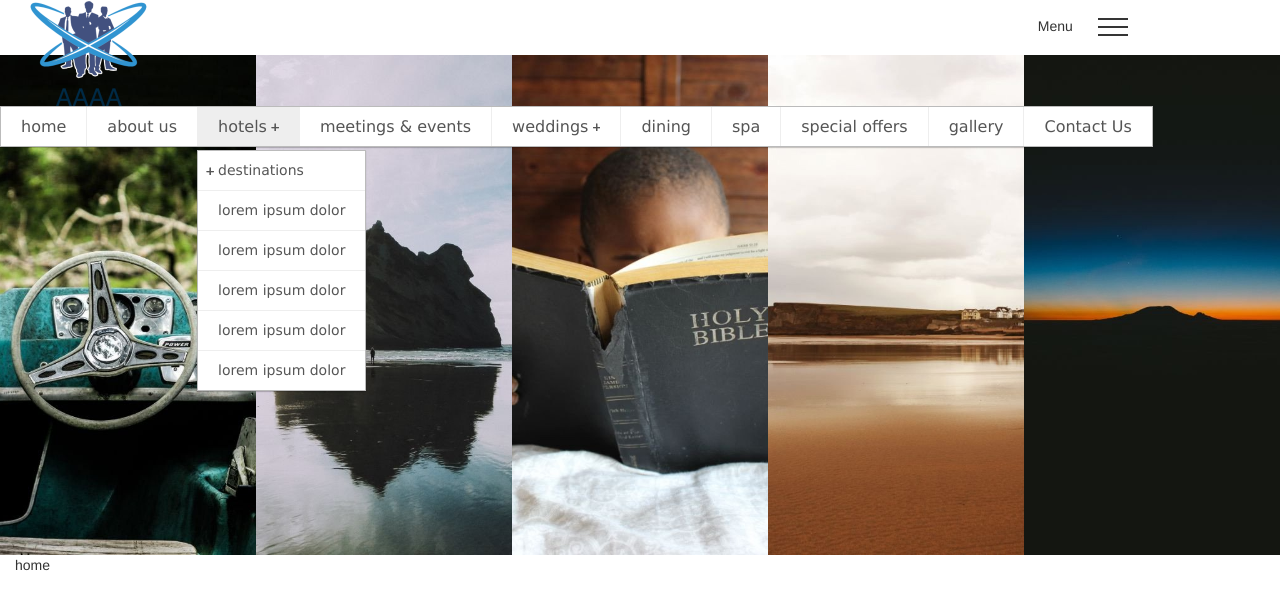
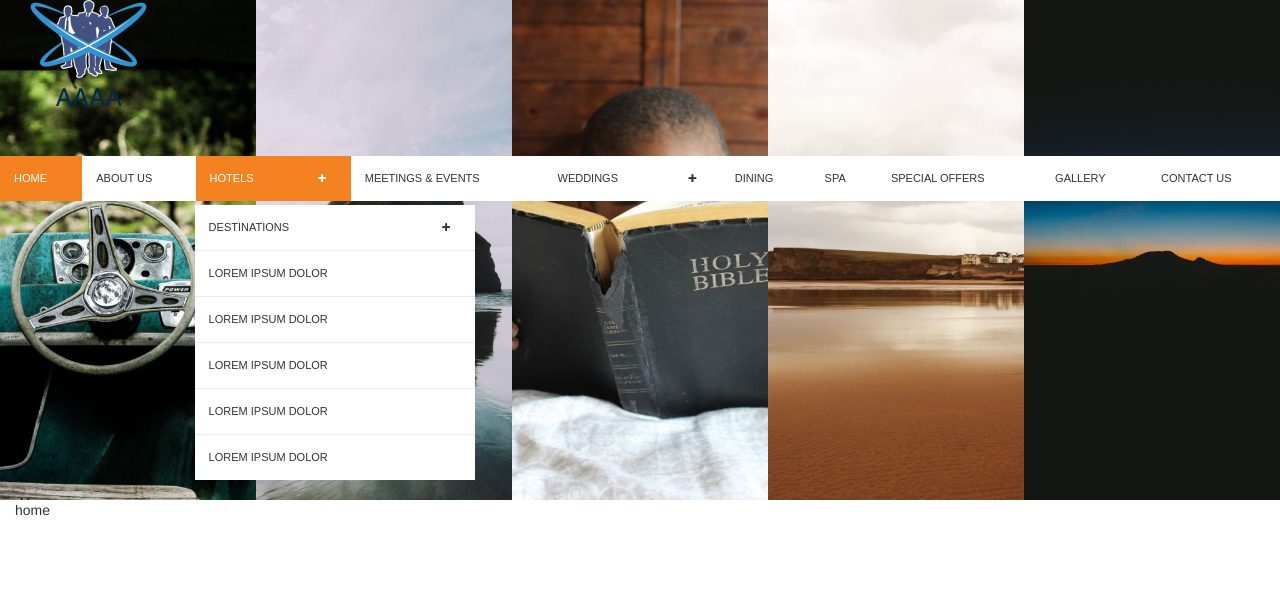
Before and after one commit to willow1149/newsite, a PHP site: page /base-templates/tpl-home.php in a window 1280 px wide, after a click that opens the changed part. Shown: the top 610 px of the page. Run offline with PHP 8.4, Linux system fonts and the light colour scheme.

Commit message:
html home to office

```diff
--- a/html-2/page-includes/inc-header.php
+++ b/html-2/page-includes/inc-header.php
@@ -38,103 +38,30 @@ ob_start("minify_output");
 			top: 0;
 			z-index: 999;
 			max-width: 1600px;
+			width: 100%;
 		}
-		.main-slider-outer{
-			margin-top: 55px;
-		}
-		/* All Mobile Sizes (devices and browser) */
-		@media only screen and (max-width: 767px) {
-			.main-header{
-				width: 100%;
-				font-size: 0;
-			}
-			.menu-toggle{
-				width: 50% !important;
-				right: 0px !important;
-			}
-			.menu-toggle .hamburger{
-				width: 20% !important;
-				right: 10px !important;
-			}
-			.menu-toggle .menu-btn-txt{
-				right: 65px;
-			}
-			.main-header #logo{
-				width: 50%;
-				display: inline-block;
-				height: 55px;
-				background: #3498DB;
-			}
-			.main-header #logo .res-img{
-				height: 40px;
-				width: 99px;
-				margin: 7px auto;
-			}
-			.main-header .main-nav{
-				width: 50%;
-				float: right;
-				height: 55px;
-				border: 0px;
-				background: #1abc9c;
-			}
-			.main-header .main-nav #main-menu{
-				position: fixed;
+		/* main menu */
+		.main-menu-container {
+			display: none;
+			position: absolute;
 			left: 0;
 			right: 0;
-				width: 100%;
-				top: 55px;
+			top: 50px;
+			z-index: 66;
 		}
-			.main-menu-container {
-				display: none;
+		/* body */
+		.body{
+			margin-top: 40px;
 		}
-		}
-		/*Between 1200 and 768 (devices and browsers)*/
-		@media only screen and (min-width: 768px) and (max-width: 991px) {
-			.main-header{
-				width: 100%;
-			}
-			.main-header #logo img{
-				width: 90px;
-				margin: 0 auto;
-			}
-			.main-menu-container {
-				display: none;
-				width: 50%;
-				position: absolute;
-				top: 55px;
-				right: 0;
-			}
-			.menu-toggle{
-				width: 120px !important;
-				height: 55px !important;
-				top: 0 !important;
-				right: 0px !important;
-				background-color: green;
-			}
-			.menu-toggle .hamburger{
-				padding: 14px 0 !important;
-				right: 7px !important;
-				width: 42% !important;
-			}
-			.menu-toggle .cross{
-				position: absolute;
-				height: 74%;
-				width: 50%;
-				padding: 4px 0;
-				right: 8px !important;
-				top: 10px;
-				transform: rotate(45deg);
-			}
-			.menu-toggle .menu-btn-txt{
-				top: 17px !important;
-				left: 20px !important;
-			}
-		}
+		/* sm-simple */
 		.sm {
 			position: relative;
-			z-index: 9999;
+			z-index: 2;
+			float: right;
+			min-width: 290px;
+			width: 100%;
+			font-family: "Arimo", "HelveticaNeue", "Helvetica Neue", Helvetica, Arial, sans-serif;
 		}
-
 		.sm,
 		.sm ul,
 		.sm li {
@@ -147,41 +74,26 @@ ob_start("minify_output");
 			text-align: left;
 			-webkit-tap-highlight-color: rgba(0, 0, 0, 0);
 		}
-
 		.sm-rtl,
 		.sm-rtl ul,
 		.sm-rtl li {
 			direction: rtl;
 			text-align: right;
 		}
-
-		.sm>li>h1,
-		.sm>li>h2,
-		.sm>li>h3,
-		.sm>li>h4,
-		.sm>li>h5,
-		.sm>li>h6 {
-			margin: 0;
-			padding: 0;
-		}
-
 		.sm ul {
 			display: none;
 		}
-
 		.sm li,
 		.sm a {
 			position: relative;
 		}
-
 		.sm a {
 			display: block;
+			.transition(all .3s);
 		}
-
 		.sm a.disabled {
 			cursor: not-allowed;
 		}
-
 		.sm:after {
 			content: "\00a0";
 			display: block;
@@ -191,7 +103,6 @@ ob_start("minify_output");
 			visibility: hidden;
 			overflow: hidden;
 		}
-
 		.sm,
 		.sm *,
 		.sm *:before,
@@ -200,137 +111,56 @@ ob_start("minify_output");
 			-webkit-box-sizing: border-box;
 			box-sizing: border-box;
 		}
-		/* hamburger menu */
-		.menu-toggle {
-			width: 100px;
-			height: 38px;
-			margin: 0;
-			position: absolute;
-			cursor: pointer;
-			right: 15px;
-			top: 8px;
+		/* -------------- */
+		.sm-simple {
+			background: white;
 		}
-
-		.menu-toggle .menu-btn-txt{
-			font-size: 14px;
-			position: absolute;
-			top: 8px;
-		}
-
-		.menu-toggle * {
-			/*transition: 0.25s ease-in-out;*/
-			box-sizing: border-box;
-		}
-		.menu-toggle span {
-			display: block;
-			background: #353535;
-		}
-		.menu-toggle .hamburger {
-			position: absolute;
-			height: 100%;
-			width: 50%;
-			padding: 4px 0;
-			right: 0
-		}
-		.menu-toggle .hamburger span {
-			width: 30px;
-			height: 2px;
-			position: relative;
-			top: 0;
-			left: 0;
-			margin: 6px 10px;
-		}
-		/*.menu-toggle .hamburger span:nth-child(1) {
-			transition-delay: .5s;
-		}
-		.menu-toggle .hamburger span:nth-child(2) {
-			transition-delay: .625s;
-		}
-		.menu-toggle .hamburger span:nth-child(3) {
-			transition-delay: .75s;
-		}*/
-		.menu-toggle .cross {
-			position: absolute;
-			height: 100%;
-			width: 50%;
-			padding: 4px 0;
-			right: 0;
-			transform: rotate(45deg);
-		}
-		.menu-toggle .cross span:nth-child(1) {
-			height: 0%;
-			width: 2px;
-			position: absolute;
-			top: 4px;
-			left: 24px;
-			/*transition-delay: 0s;*/
-		}
-		.menu-toggle .cross span:nth-child(2) {
-			width: 0%;
-			height: 2px;
-			position: absolute;
-			left: 10px;
-			top: 18px;
-			/*transition-delay: .25s;*/
-		}
-		.menu-toggle.open .hamburger span {
-			width: 0%;
-		}
-		/*.menu-toggle.open .hamburger span:nth-child(1) {
-			transition-delay: 0s;
-		}
-		.menu-toggle.open .hamburger span:nth-child(2) {
-			transition-delay: .125s;
-		}
-		.menu-toggle.open .hamburger span:nth-child(3) {
-			transition-delay: .25s;
-		}*/
-		.menu-toggle.open .cross span:nth-child(1) {
-			height: 30px;
-			/*transition-delay: .625s;*/
-		}
-		.menu-toggle.open .cross span:nth-child(2) {
-			width: 30px;
-			/*transition-delay: .375s;*/
-		}
-		.sm-simple {
-			border: 1px solid #bbbbbb;
-			background: white;
-			-webkit-box-shadow: 0 1px 1px rgba(0, 0, 0, 0.2);
-			-moz-box-shadow: 0 1px 1px rgba(0, 0, 0, 0.2);
-			box-shadow: 0 1px 1px rgba(0, 0, 0, 0.2);
-		}
-		.sm-simple a, .sm-simple a:hover, .sm-simple a:focus, .sm-simple a:active {
-			padding: 13px 20px;
-			/* make room for the toggle button (sub indicator) */
-			padding-right: 58px;
-			color: #555555;
-			font-family: "Lucida Sans Unicode", "Lucida Sans", "Lucida Grande", Arial, sans-serif;
-			font-size: 16px;
-			font-weight: normal;
+		.sm-simple a {
+			padding: 14px;
+			color: #333;
+			font-size: 11px;
+			text-transform: uppercase;
 			line-height: 17px;
 			text-decoration: none;
 		}
-		.sm-simple a.current {
-			background: #555555;
+		.sm-simple.sm-vertical {
+			width: 320px;
+		}
+		.sm-simple .current-menu-item a,
+		.sm-simple a:hover,
+		.sm-simple a:focus,
+		.sm-simple a:active,
+		.sm-simple a.highlighted {
+			background: #f58220;
 			color: white;
 		}
 		.sm-simple a.disabled {
-			color: #cccccc;
+			color: #333;
+		}
+		.sm-simple a.has-submenu {
+			padding-right: 57px;
+		}
+		.sm-simple.sm-rtl a.has-submenu {
+			padding-right: 14px;
+			padding-left: 57px;
 		}
 		.sm-simple a span.sub-arrow {
 			position: absolute;
 			top: 50%;
-			margin-top: -17px;
+			margin-top: -29px;
 			left: auto;
-			right: 4px;
-			width: 34px;
-			height: 34px;
+			right: 0px;
+			width: 57px;
+			height: 57px;
 			overflow: hidden;
-			font: bold 14px/34px monospace !important;
+			font: 700 14px/34px monospace!important;
 			text-align: center;
 			text-shadow: none;
-			background: rgba(0, 0, 0, 0.08);
+			line-height: 57px !important;
+		}
+		.sm-simple.sm-rtl a span.sub-arrow {
+			left: 0px;
+			right: auto;
 		}
 		.sm-simple a.highlighted span.sub-arrow:before {
 			display: block;
@@ -345,132 +175,63 @@ ob_start("minify_output");
 		.sm-simple ul {
 			background: rgba(179, 179, 179, 0.1);
 		}
-		.sm-simple ul a, .sm-simple ul a:hover, .sm-simple ul a:focus, .sm-simple ul a:active {
-			font-size: 14px;
-			border-left: 8px solid transparent;
+		@media (min-width: 992px) {
+			.sm-simple ul {
+				background: #FFF;
+				position: absolute;
+				width: 290px !important;
+				background: white;
 			}
-		.sm-simple ul ul a,
-		.sm-simple ul ul a:hover,
-		.sm-simple ul ul a:focus,
-		.sm-simple ul ul a:active {
-			border-left: 16px solid transparent;
+			.sm-simple li {
+				display: table-cell;
 			}
-		.sm-simple ul ul ul a,
-		.sm-simple ul ul ul a:hover,
-		.sm-simple ul ul ul a:focus,
-		.sm-simple ul ul ul a:active {
-			border-left: 24px solid transparent;
+			.sm-simple ul li,
+			.sm-simple.sm-rtl ul li,
+			.sm-simple.sm-vertical li {
+				float: left;
+				display: block;
+				width: 100%;
 			}
-		.sm-simple ul ul ul ul a,
-		.sm-simple ul ul ul ul a:hover,
-		.sm-simple ul ul ul ul a:focus,
-		.sm-simple ul ul ul ul a:active {
-			border-left: 32px solid transparent;
-		}
-		.sm-simple ul ul ul ul ul a,
-		.sm-simple ul ul ul ul ul a:hover,
-		.sm-simple ul ul ul ul ul a:focus,
-		.sm-simple ul ul ul ul ul a:active {
-			border-left: 40px solid transparent;
-		}
-
-		@media (min-width: 1199px) {
-  /* Switch to desktop layout
-  -----------------------------------------------
-     These transform the menu tree from
-     collapsible to desktop (navbar + dropdowns)
-     -----------------------------------------------*/
-     /* start... (it's not recommended editing these rules) */
-     .sm-simple ul {
-     	position: absolute;
-     	width: 12em;
-     }
-
-     .sm-simple li {
-     	float: left;
-     }
-
-     .sm-simple.sm-rtl li {
-     	float: right;
-     }
-
-     .sm-simple ul li, .sm-simple.sm-rtl ul li, .sm-simple.sm-vertical li {
-     	float: none;
-     }
-
 			.sm-simple a {
 				white-space: nowrap;
+				text-align: left;
 			}
-
-     .sm-simple ul a, .sm-simple.sm-vertical a {
+			.sm-simple.sm-rtl a {
+				text-align: right;
+			}
+			.sm-simple ul a,
+			.sm-simple.sm-vertical a {
 				white-space: normal;
 			}
-
-     .sm-simple .sm-nowrap > li > a, .sm-simple .sm-nowrap > li > :not(ul) a {
+			.sm-simple .sm-nowrap > li > a,
+			.sm-simple .sm-nowrap > li >:not(ul) a {
 				white-space: nowrap;
 			}
-
 			/* ...end */
 			.sm-simple {
-     	background: white;
-     }
-     .sm-simple a, .sm-simple a:hover, .sm-simple a:focus, .sm-simple a:active, .sm-simple a.highlighted {
-     	padding: 11px 20px;
-     	color: #555555;
-     }
-     .sm-simple a:hover, .sm-simple a:focus, .sm-simple a:active, .sm-simple a.highlighted {
-     	background: #eeeeee;
-     }
-     .sm-simple a.current {
-     	background: #555555;
-     	color: white;
+				display: table;
+				width: 100%;
+				max-width: 100% !important;
 			}
 			.sm-simple a.disabled {
 				background: white;
 				color: #cccccc;
-     }
-     .sm-simple a.has-submenu {
-     	padding-right: 32px;
-     }
-     .sm-simple a span.sub-arrow {
-     	top: 50%;
-     	margin-top: -8px;
-     	right: 20px;
-     	width: 8px;
-     	height: 16px;
-     	font: 14px/16px monospace !important;
-     	background: transparent;
 			}
 			.sm-simple a.highlighted span.sub-arrow:before {
 				display: none;
 			}
 			.sm-simple > li {
 				border-top: 0;
-     	border-left: 1px solid #eeeeee;
 			}
 			.sm-simple > li:first-child {
 				border-left: 0;
 			}
-     .sm-simple ul {
-     	border: 1px solid #bbbbbb;
-     	background: white;
-     	-webkit-box-shadow: 0 1px 1px rgba(0, 0, 0, 0.2);
-     	-moz-box-shadow: 0 1px 1px rgba(0, 0, 0, 0.2);
-     	box-shadow: 0 1px 1px rgba(0, 0, 0, 0.2);
-     }
-     .sm-simple ul a {
-     	border: 0 !important;
-     }
 			.sm-simple ul a.has-submenu {
 				padding-right: 20px;
 			}
-     .sm-simple ul a span.sub-arrow {
-     	right: auto;
-     	margin-left: -12px;
-     }
 			.sm-simple ul > li {
 				border-left: 0;
-     	border-top: 1px solid #eeeeee;
+				border-top: 1px solid #ebebeb;
 			}
 			.sm-simple ul > li:first-child {
 				border-top: 0;
@@ -484,7 +245,8 @@ ob_start("minify_output");
 				background: white;
 				height: 20px;
 			}
-     .sm-simple span.scroll-up-arrow, .sm-simple span.scroll-down-arrow {
+			.sm-simple span.scroll-up-arrow,
+			.sm-simple span.scroll-down-arrow {
 				position: absolute;
 				top: -2px;
 				left: 50%;
@@ -503,42 +265,152 @@ ob_start("minify_output");
 			}
 			.sm-simple.sm-rtl a.has-submenu {
 				padding-right: 20px;
-     	padding-left: 32px;
+				padding-left: 57px;
 			}
 			.sm-simple.sm-rtl a span.sub-arrow {
 				right: auto;
-     	left: 20px;
-     }
-     .sm-simple.sm-rtl.sm-vertical a.has-submenu {
-     	padding: 11px 20px;
-     }
-     .sm-simple.sm-rtl.sm-vertical a span.sub-arrow {
-     	right: 20px;
-     	margin-right: -12px;
+				left: 0;
 			}
 			.sm-simple.sm-rtl > li:first-child {
-     	border-left: 1px solid #eeeeee;
+				border-left: 1px solid #ebebeb;
 			}
 			.sm-simple.sm-rtl > li:last-child {
 				border-left: 0;
 			}
-     .sm-simple.sm-rtl ul a.has-submenu {
-     	padding: 11px 20px;
-     }
 			.sm-simple.sm-rtl ul a span.sub-arrow {
-     	right: 20px;
-     	margin-right: -12px;
-     }
-     .sm-simple.sm-vertical a span.sub-arrow {
-     	right: auto;
-     	margin-left: -12px;
+				left: 0;
 			}
 			.sm-simple.sm-vertical li {
 				border-left: 0;
-     	border-top: 1px solid #eeeeee;
+				border-top: 1px solid #ebebeb;
 			}
 			.sm-simple.sm-vertical > li:first-child {
 				border-top: 0;
+			}
+		}
+		/* hamburger menu */
+		.menu-toggle {
+			width: 50px;
+			height: 38px;
+			margin: 0;
+			position: absolute;
+			cursor: pointer;
+			right: 15px;
+			top: 0;
+		}
+		.menu-toggle * {
+			/*transition: 0.25s ease-in-out;*/
+			box-sizing: border-box;
+		}
+		.menu-toggle span {
+			display: block;
+			background: #353535;
+		}
+		.menu-toggle .hamburger {
+			position: absolute;
+			height: 100%;
+			width: 100%;
+			padding: 4px 0;
+		}
+		.menu-toggle .hamburger span {
+			width: 30px;
+			height: 2px;
+			position: relative;
+			top: 0;
+			left: 0;
+			margin: 6px 10px;
+		}
+		.menu-toggle .hamburger span:nth-child(1) {
+			/*transition-delay: .5s;*/
+		}
+		.menu-toggle .hamburger span:nth-child(2) {
+			/*transition-delay: .625s*/;
+		}
+		.menu-toggle .hamburger span:nth-child(3) {
+			/*transition-delay: .75s;*/
+		}
+		.menu-toggle .cross {
+			position: absolute;
+			height: 100%;
+			width: 100%;
+			transform: rotate(45deg);
+		}
+		.menu-toggle .cross span:nth-child(1) {
+			height: 0%;
+			width: 2px;
+			position: absolute;
+			top: 4px;
+			left: 24px;
+			transition-delay: 0s;
+		}
+		.menu-toggle .cross span:nth-child(2) {
+			width: 0%;
+			height: 2px;
+			position: absolute;
+			left: 10px;
+			top: 18px;
+			/*transition-delay: .25s;*/
+		}
+		.menu-toggle.open .hamburger span {
+			width: 0%;
+		}
+		.menu-toggle.open .hamburger span:nth-child(1) {
+			/*transition-delay: 0s;*/
+		}
+		.menu-toggle.open .hamburger span:nth-child(2) {
+			/*transition-delay: .125s;*/
+		}
+		.menu-toggle.open .hamburger span:nth-child(3) {
+			/*transition-delay: .25s;*/
+		}
+		.menu-toggle.open .cross span:nth-child(1) {
+			height: 30px;
+			/*transition-delay: .625s*/;
+		}
+		.menu-toggle.open .cross span:nth-child(2) {
+			width: 30px;
+			/*transition-delay: .375s;*/
+		}
+		/* ––––––––––– media Queries ––––––––––– */
+		/* custom, iphone retina */
+		@media only screen and (min-width: 320px) {}
+		/* extra small devices, phones */
+		@media only screen and (min-width: 480px) {}
+		/* small devices, tablets */
+		@media only screen and (min-width: 768px) {
+			/* menu max width */
+			.sm{
+				max-width: 320px;
+			}
+		}
+		@media only screen and (max-width: 768px) {
+			/* menu max width */
+			.main-header #logo{
+				width: 50%;
+				height: 50px;
+				display: inline-block;
+				background-color: #01809c;
+			}
+			.main-header #logo .res-img{
+				height: 50px;
+				margin: 0 auto;
+			}
+		}
+		/* medium devices, desktops */
+		@media only screen and (min-width: 992px) {
+			/* main menu */
+			.main-menu-container {
+				display: block !important;
+				position: relative;
+			}
+			.mainmenutoggle {
+				display: none;
+			}
+		}
+		/* large devices, wide screens */
+		@media only screen and (min-width: 1200px) {
+			#eme-slider-wrap-full-screen , #eme-slider-wrap-full-screen .item {
+				max-height: 662px; /* this should be the desktop image actual height - change accordingly */
 			}
 		}
 	</style>
```
Lines whose indentation alone changed are shown as unchanged.
